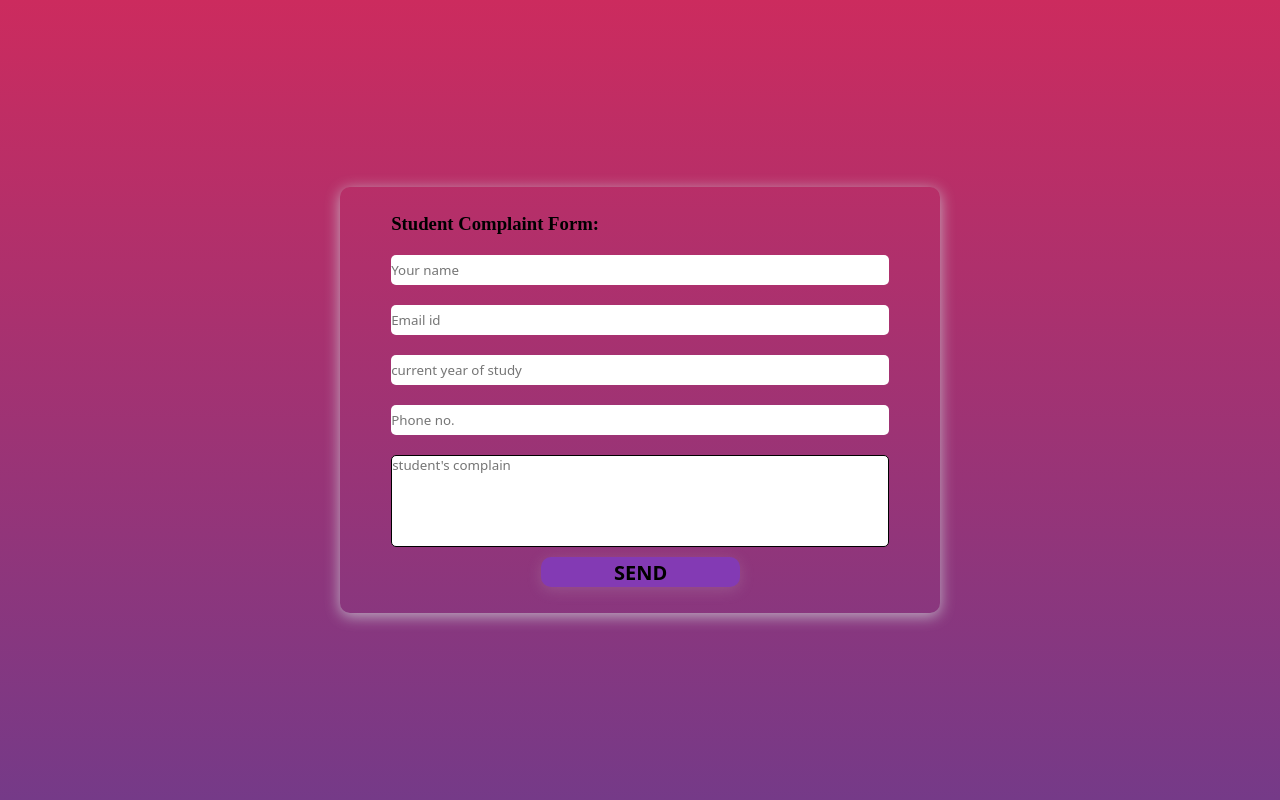
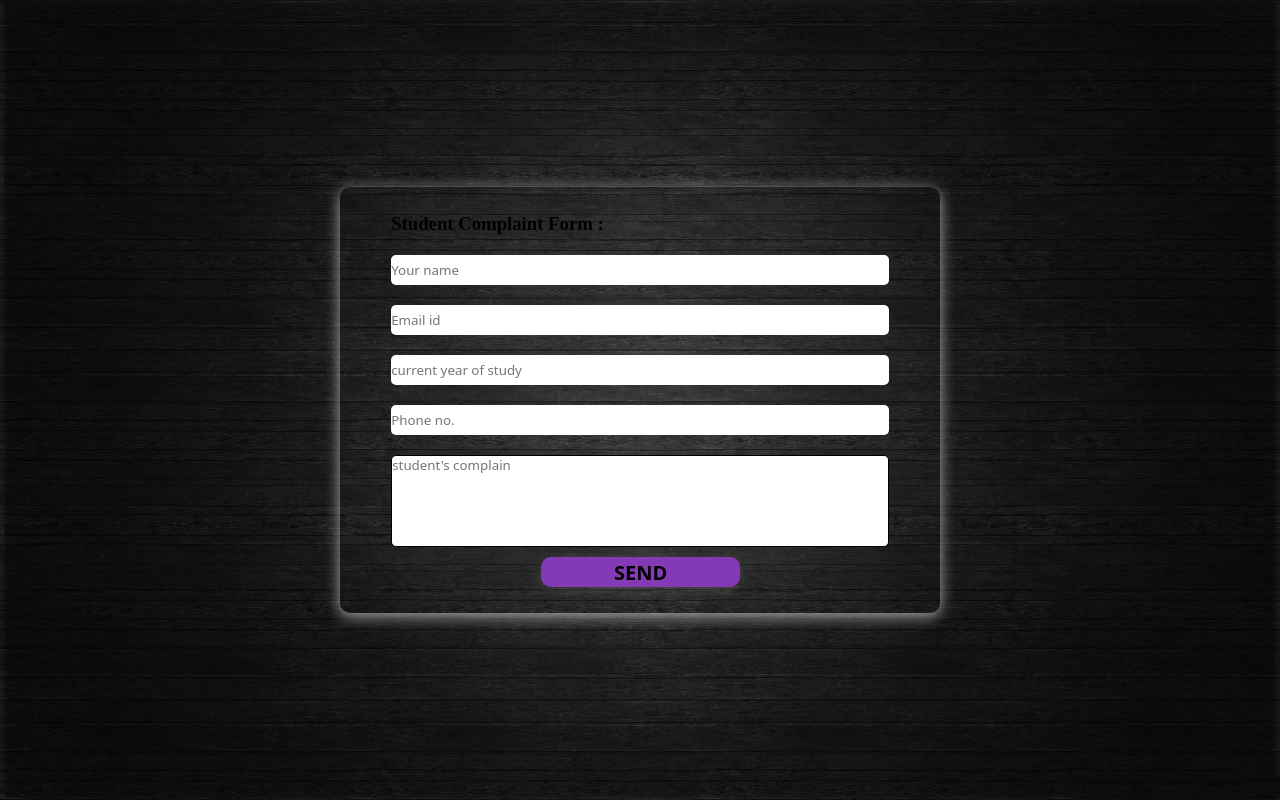
Before and after one commit to Rick-03/Anti-ragging-website, a plain HTML site: page feedback.html in a window 1280 px wide. Drawn offline with Linux system fonts and the light colour scheme.

Commit message:
background of complaint form changed

```diff
--- a/feedback.css
+++ b/feedback.css
@@ -5,10 +5,15 @@
     box-sizing: border-box;
 
 }
+body{
+    background: url(login\ background.jpg);
+    background-position: center;
+    background-size: cover;
+    width: 100%;
+    min-height: 100vh;
+}
 .container{
-    width: 100%;
-    height: 100vh;
-    background: linear-gradient(#cc2b5e,#753a88);
+   min-height: 100vh;
     display: flex;
     align-items: center;
     justify-content: center;
```
Also changed, not shown: feedback.html (+1 -1 lines).
